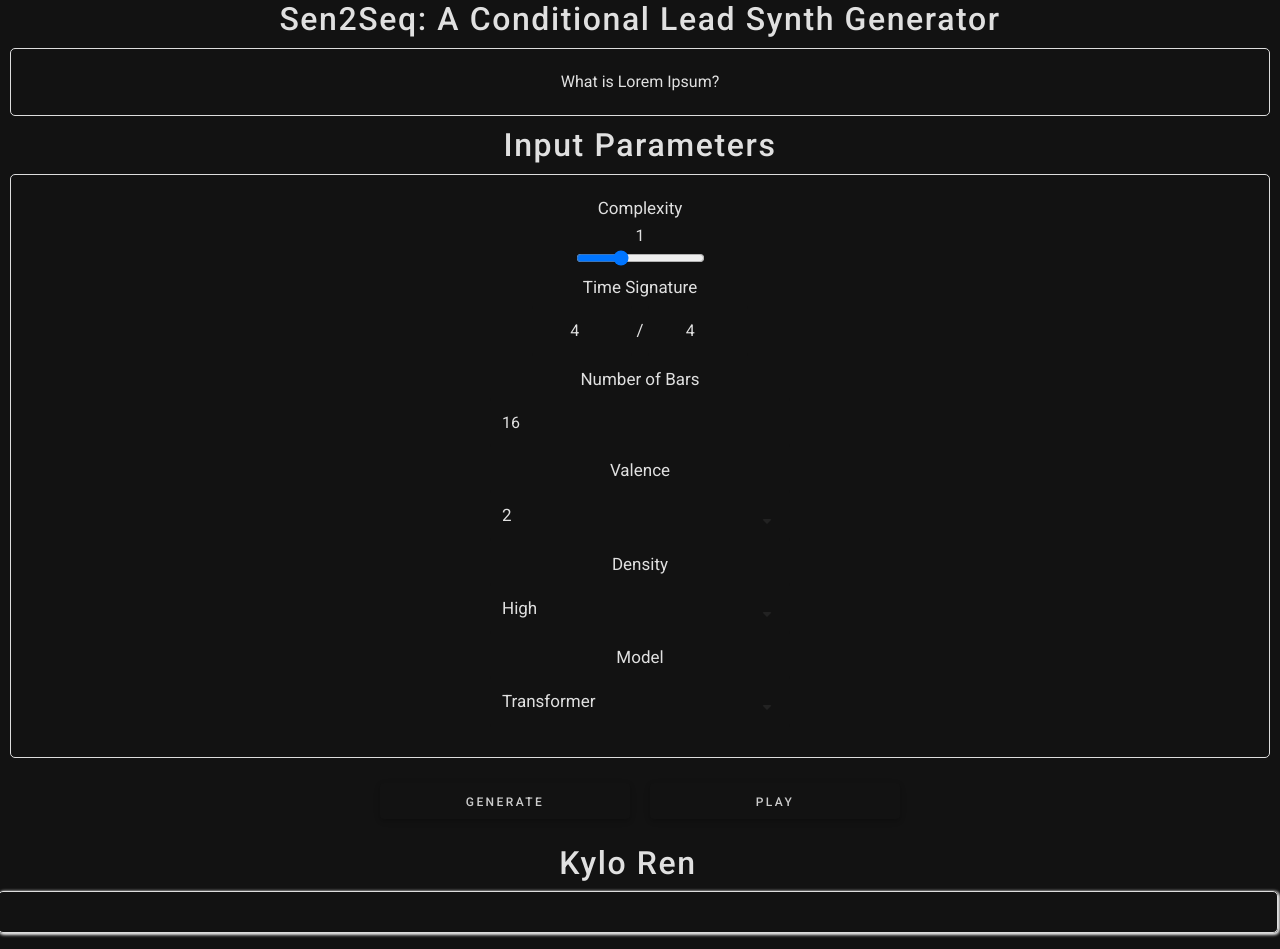
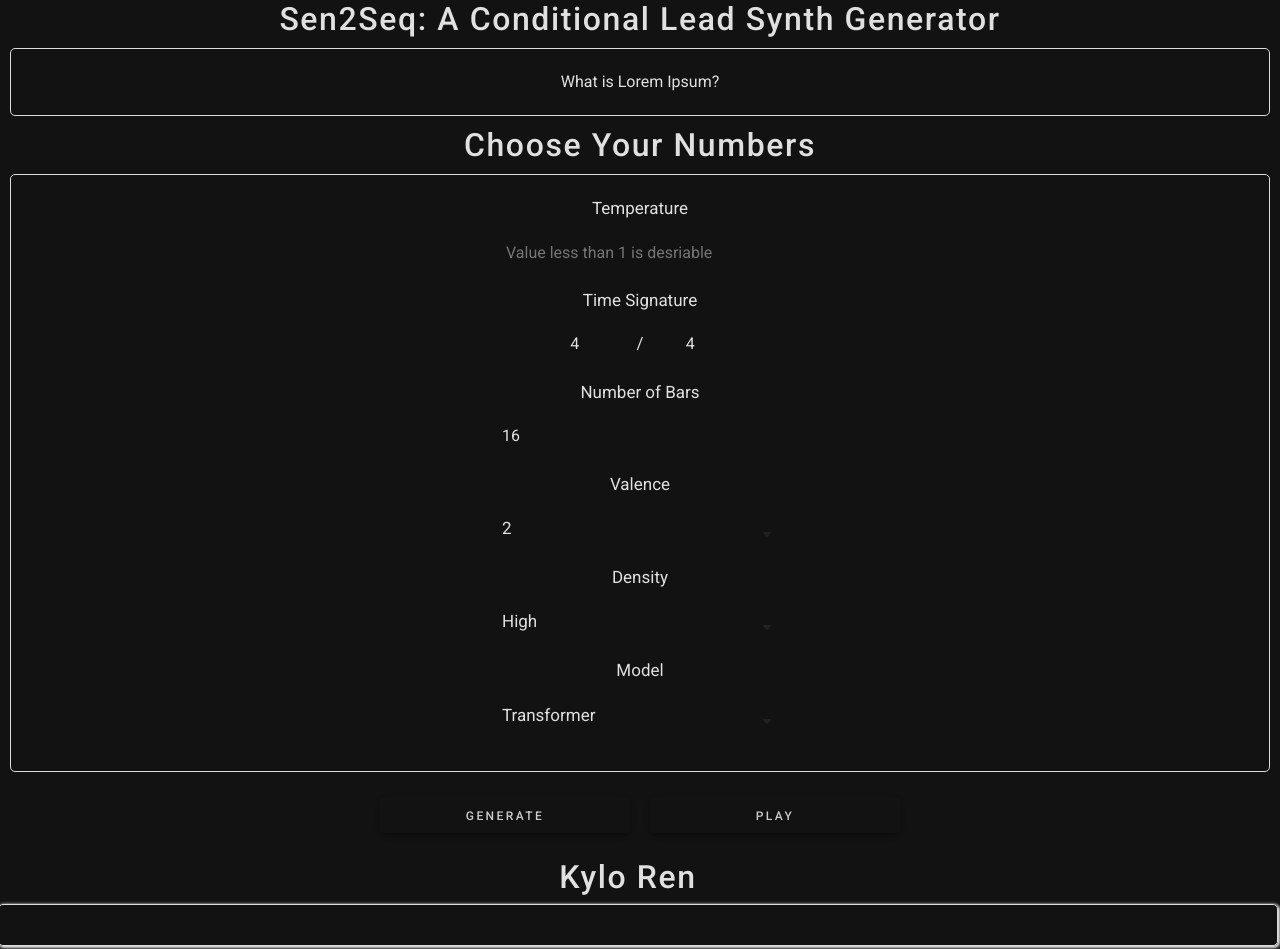
Before and after one commit to dgan181/kylo-ren-app, a website: page public/index.html in a window 1280 px wide. Shown: the top 949 px of the page. Drawn offline with nearby package versions, Linux system fonts and the light colour scheme; a script that the page names is missing.

Commit message:
Try some new fonts

```diff
--- a/public/css/main.css
+++ b/public/css/main.css
@@ -259,6 +259,7 @@ textarea {
   }
   h2,
   h3 {
+    font-family: Century Gothic,sans-serif;
     text-align: center;
     page-break-after: avoid;
   }
--- a/public/index.html
+++ b/public/index.html
@@ -114,7 +114,7 @@
     <div class="col" align="center">
 
       <!--      Header    -->
-      <h2 style="text-align: center"> Input Parameters </h2>
+      <h2 style="text-align: center"> Choose Your Numbers </h2>
 
 
 
@@ -123,21 +123,21 @@
         <form id="input-param-form" >
 
           <!--   Div 1  -->
-<!--          <label class="custom-input">-->
-<!--            Temperature-->
-<!--            <input id="temp" type="text" onkeypress="return isNumberKey(this, event);" placeholder=" Value less than 1 is desriable"/>-->
-<!--          </label>-->
-          <label for="temp" class="custom-input">Complexity </label>
-          <div class="slider">
-              <div class="show-value">
-                  <span id="current-value">1</span>
-              </div>
-              <input type="range" id="custom-slider" min="0.7" max="1.3" value="0.9" step="0.01">
-              <!-- <div class="range">
-                  <div>0.7</div>
-                  <div>1.3</div>
-                </div> -->
-          </div>
+          <label class="custom-input">
+            Temperature
+            <input id="temp" type="text" onkeypress="return isNumberKey(this, event);" placeholder=" Value less than 1 is desriable"/>
+          </label>
+<!--          <label for="temp" class="custom-input">Complexity </label>-->
+<!--          <div class="slider">-->
+<!--              <div class="show-value">-->
+<!--                  <span id="current-value">1</span>-->
+<!--              </div>-->
+<!--              <input type="range" id="custom-slider" min="0.7" max="1.3" value="0.9" step="0.01">-->
+<!--              &lt;!&ndash; <div class="range">-->
+<!--                  <div>0.7</div>-->
+<!--                  <div>1.3</div>-->
+<!--                </div> &ndash;&gt;-->
+<!--          </div>-->
 
           <!--   Div 2    -->
           <label class="custom-input-2">
```
